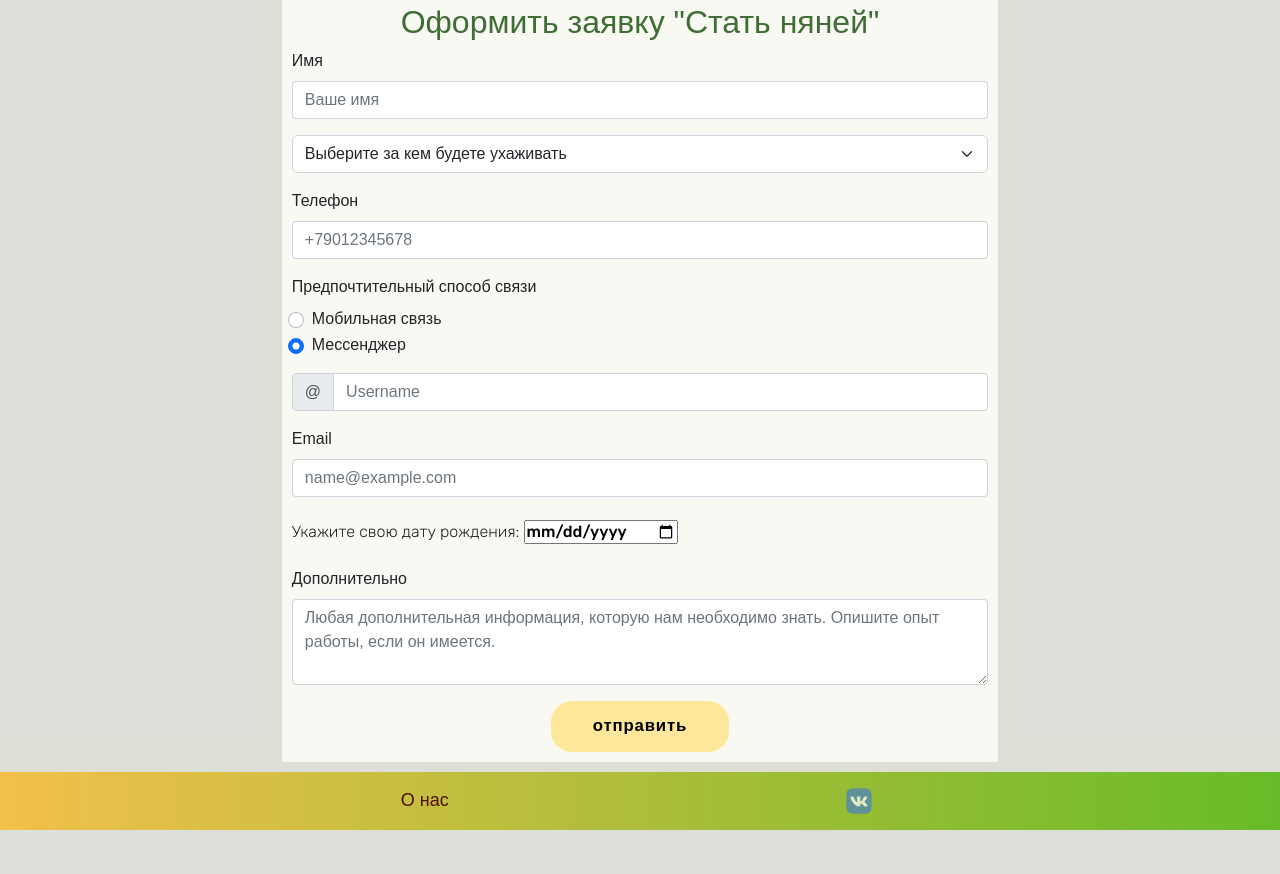
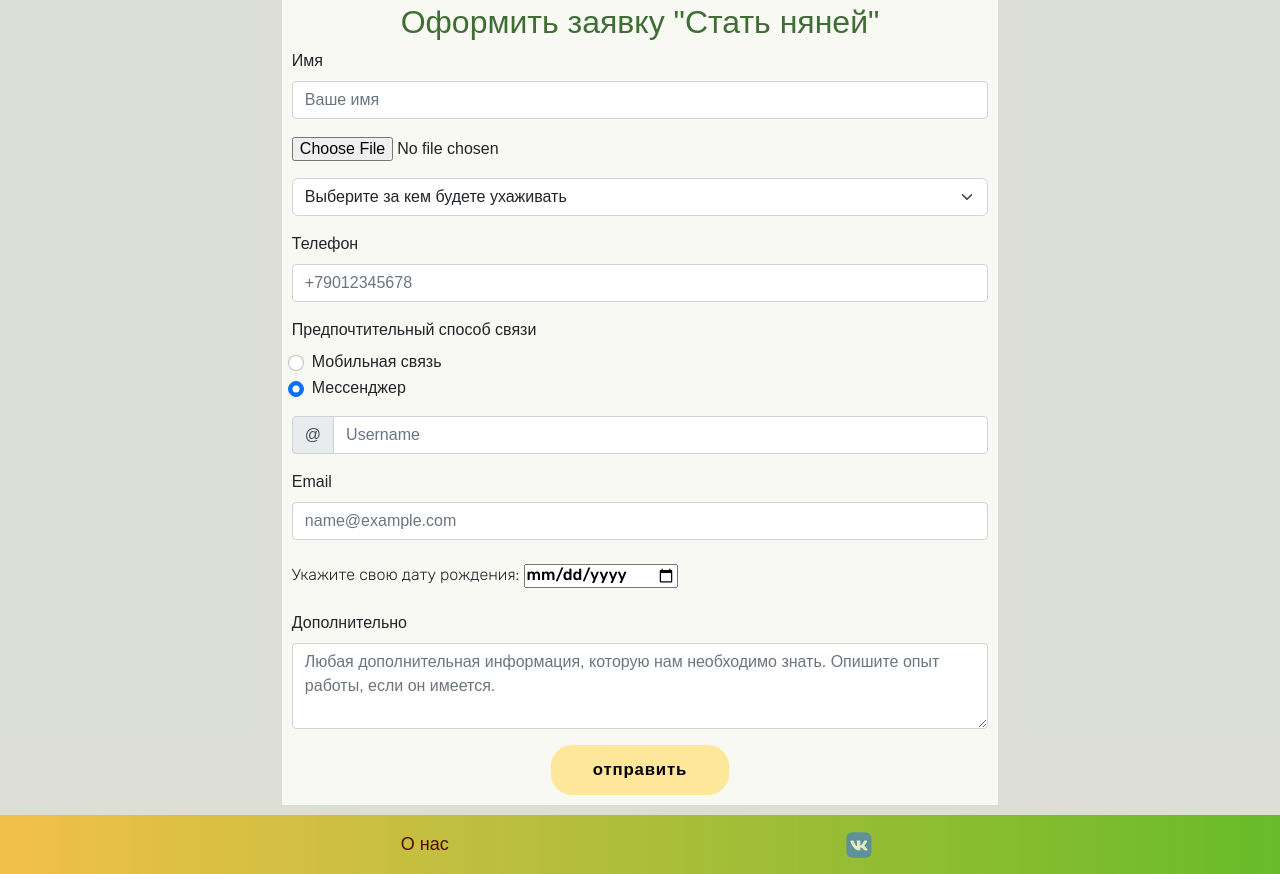
Before and after one commit to Archik-K/Babysitter-for-a-pet, a plain HTML site: page front/index_2.html in a window 1280 px wide. Shown: the part 1295-2169 px from the top of the page. Before the commit the page ends 2125 px from the top, so only its background shows below. Drawn offline with nearby package versions, Linux system fonts and the light colour scheme; a web font is replaced by a local one.

Commit message:
sending a questionnaire for a babysitter

```diff
--- a/front/index.css
+++ b/front/index.css
@@ -310,6 +310,10 @@ a.navigation__link_2:hover:after {
 		border-radius: 76% 24% 33% 67% / 68% 55% 45% 32%;
 	}
 }
+
+.image_nanny {
+	margin: 2px 3px 17px 0;
+}
 /* ____________FOOTER__________ */
 
 .client_pain {
--- a/front/index_2.html
+++ b/front/index_2.html
@@ -84,6 +84,7 @@
 		<label for="nameForm" class="form-label">Имя</label>
 		<input	type="name"	class="form-control"	id="nameForm"	placeholder="Ваше имя"/>
 		</div>
+		<input class="image_nanny" type="file" placeholder="Image" />
 		<select class="form-select mb-3" aria-label=".form-select-lg example">
 		<option selected>Выберите за кем будете ухаживать</option>
 		<option value="1">Котейка</option>
```
